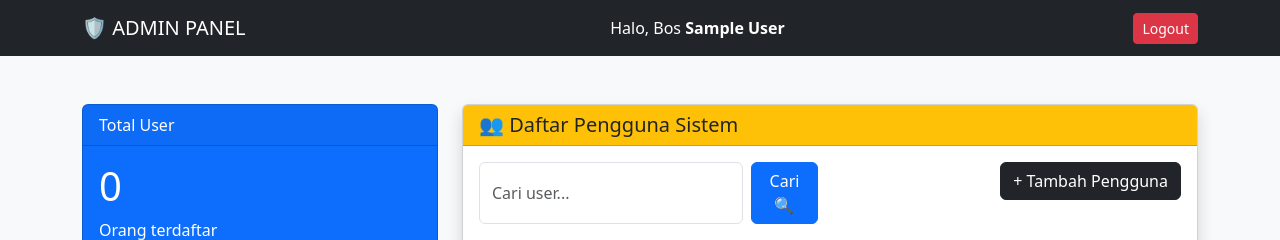
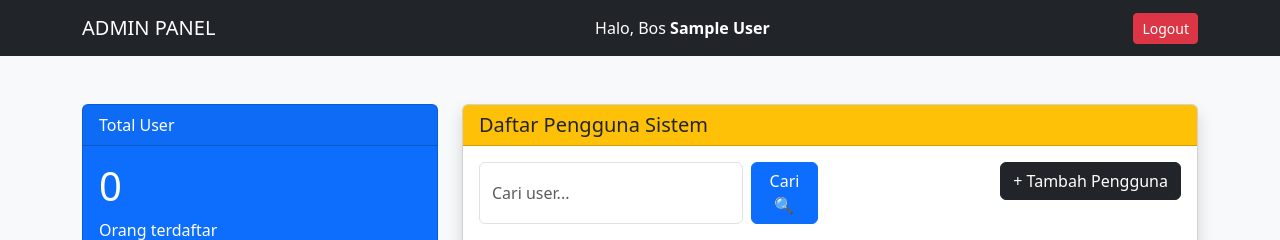
Before and after one commit to kevintanata99/sistem-kampus, a Flask app: page /admin in a window 1280 px wide. Shown: the top 240 px of the page. Run offline with Flask 3, Linux system fonts and the light colour scheme; the visitor is signed in with stand-in values (Sample User, id 1); data that the repository does not hold is empty; some libraries are stand-ins or nearby versions.

Commit message:
Update dashboard_admin.html

```diff
--- a/templates/dashboard_admin.html
+++ b/templates/dashboard_admin.html
@@ -8,7 +8,7 @@
 
     <nav class="navbar navbar-dark bg-dark">
         <div class="container">
-            <a class="navbar-brand" href="#">🛡️ ADMIN PANEL</a>
+            <a class="navbar-brand" href="#">ADMIN PANEL</a>
             <span class="navbar-text text-white">
                 Halo, Bos <b>{{ session['nama'] }}</b>
             </span>
@@ -31,7 +31,7 @@
             <div class="col-md-8">
                 <div class="card shadow">
                     <div class="card-header bg-warning">
-                        <h5 class="mb-0">👥 Daftar Pengguna Sistem</h5>
+                        <h5 class="mb-0">Daftar Pengguna Sistem</h5>
                     </div>
                     <div class="card-body">
 
@@ -94,4 +94,5 @@
     </div>
 
 </body>
+
 </html>
```
